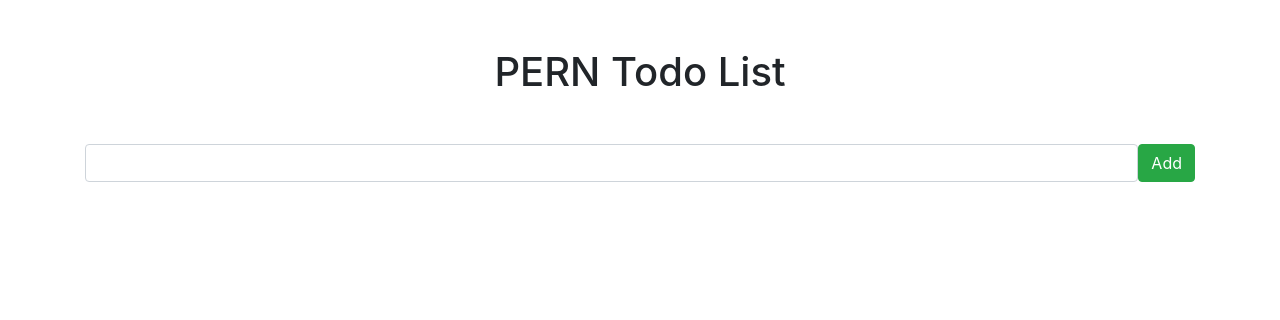
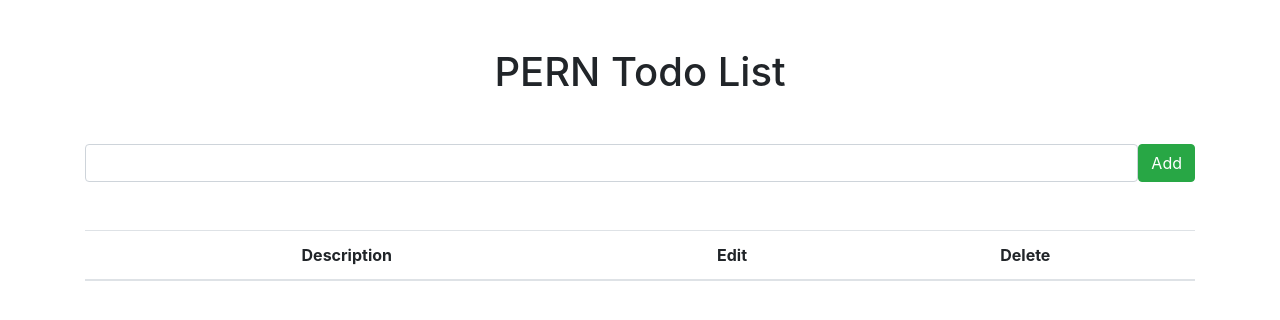
Before and after one commit to peterbull/express-todo, a React (Create React App) app in the folder client/: page / in a window 1280 px wide. Shown: the top 320 px of the page. Built offline with nearby package versions, Linux system fonts and the light colour scheme; no server answers.

Commit message:
WIP add ListTodos component'

```diff
--- a/client/src/App.js
+++ b/client/src/App.js
@@ -4,12 +4,15 @@
 // components
 
 import InputTodo from "./components/InputTodo";
+import ListTodos from "./components/ListTodos";
+
 
 function App() {
   return (
   <Fragment>
     <div className="container">
         <InputTodo />
+        <ListTodos />
     </div>
   </Fragment>
   );
--- a/client/src/components/InputTodo.js
+++ b/client/src/components/InputTodo.js
@@ -13,7 +13,7 @@
         body: JSON.stringify(body)
       });
 
-      console.log(response);
+      window.location = "/";
     } catch (err) {
       console.error(err.message);
     }
--- a/client/src/components/ListTodos.js
+++ b/client/src/components/ListTodos.js
@@ -0,0 +1,41 @@
+import React, { Fragment, useEffect, useState } from "react";
+
+const ListTodos = () => {
+
+  const getTodos = async () => {
+    try {
+
+      const response = await fetch("http://localhost:5000/todos");
+      const jsonData = await response.json();
+
+      console.log(jsonData)
+    } catch (err) {
+      console.log(err.message);
+    }
+  };
+
+  useEffect(() => {
+    getTodos();
+  });
+
+  return <Fragment>
+    <table class="table mt-5 text-center">
+      <thead>
+        <tr>
+          <th>Description</th>
+          <th>Edit</th>
+          <th>Delete</th>
+        </tr>
+      </thead>
+      <tbody>
+        {/* <tr>
+                    <td>John</td>
+                    <td>Doe</td>
+                    <td>john@example.com</td>
+                </tr> */}
+      </tbody>
+    </table>
+  </Fragment>;
+};
+
+export default ListTodos;
```
